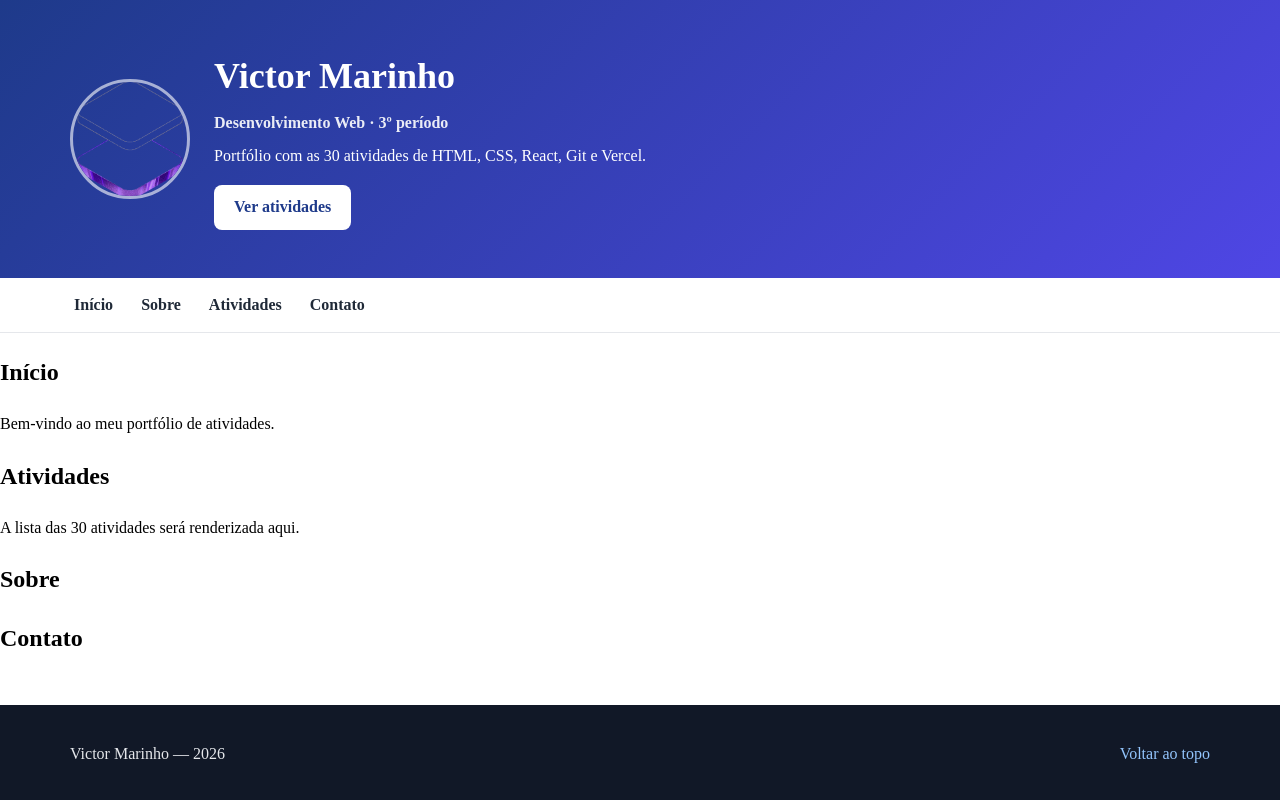
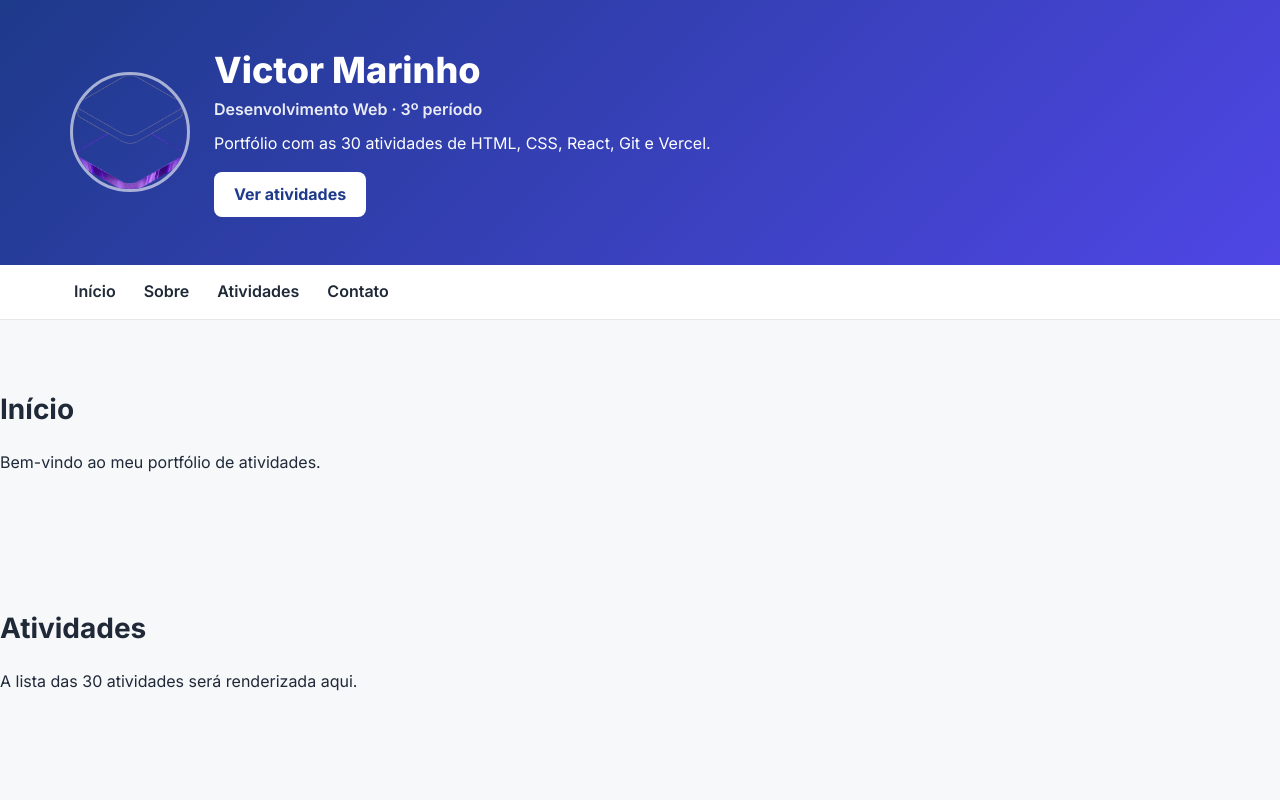
Before and after one commit to Marinho2005/exercicio-faculdade, a React (Vite) app: page / in a window 1280 px wide. Shown: the top 800 px of the page. Built offline with nearby package versions, Linux system fonts and the light colour scheme.

Commit message:
style: definir sistema visual com variaveis CSS

```diff
--- a/index.html
+++ b/index.html
@@ -8,6 +8,12 @@
       name="description"
       content="Portfólio de atividades de desenvolvimento web com HTML, CSS, React, Git e Vercel."
     />
+    <link rel="preconnect" href="https://fonts.googleapis.com" />
+    <link rel="preconnect" href="https://fonts.gstatic.com" crossorigin />
+    <link
+      href="https://fonts.googleapis.com/css2?family=Inter:wght@400;600;700;800&display=swap"
+      rel="stylesheet"
+    />
     <title>Portfólio de Atividades | Desenvolvimento Web</title>
   </head>
   <body>
--- a/src/styles/global.css
+++ b/src/styles/global.css
@@ -1,3 +1,44 @@
+:root {
+  /* Cores */
+  --cor-fundo: #f7f8fa;
+  --cor-superficie: #ffffff;
+  --cor-texto: #1f2937;
+  --cor-texto-suave: #6b7280;
+  --cor-borda: #e5e7eb;
+  --cor-primaria: #2563eb;
+  --cor-primaria-escura: #1d4ed8;
+  --cor-primaria-suave: #dbeafe;
+  --cor-gradiente-1: #1e3a8a;
+  --cor-gradiente-2: #4f46e5;
+  --cor-rodape: #111827;
+  --cor-sucesso: #16a34a;
+  --cor-sucesso-suave: #dcfce7;
+  --cor-atencao: #d97706;
+  --cor-atencao-suave: #fef3c7;
+  --cor-neutro: #9ca3af;
+  --cor-neutro-suave: #f3f4f6;
+
+  /* Espaçamentos */
+  --espaco-1: 0.5rem;
+  --espaco-2: 1rem;
+  --espaco-3: 1.5rem;
+  --espaco-4: 2rem;
+  --espaco-5: 3rem;
+
+  /* Raios e sombras */
+  --raio: 12px;
+  --raio-pequeno: 8px;
+  --sombra: 0 4px 16px rgba(0, 0, 0, 0.08);
+  --sombra-forte: 0 10px 30px rgba(0, 0, 0, 0.14);
+
+  /* Tipografia */
+  --fonte-corpo: 'Inter', system-ui, -apple-system, 'Segoe UI', sans-serif;
+  --tamanho-titulo-grande: 2.25rem;
+  --tamanho-titulo: 1.75rem;
+  --tamanho-titulo-card: 1.1rem;
+  --tamanho-corpo: 1rem;
+}
+
 *,
 *::before,
 *::after {
@@ -11,7 +52,11 @@ html {
 body {
   margin: 0;
   min-height: 100vh;
+  font-family: var(--fonte-corpo);
+  font-size: var(--tamanho-corpo);
   line-height: 1.6;
+  background: var(--cor-fundo);
+  color: var(--cor-texto);
 }
 
 img {
@@ -23,13 +68,34 @@ main {
   display: block;
 }
 
+h1,
+h2,
+h3 {
+  line-height: 1.25;
+  color: var(--cor-texto);
+}
+
+h1 {
+  font-size: var(--tamanho-titulo-grande);
+  font-weight: 800;
+}
+
+h2 {
+  font-size: var(--tamanho-titulo);
+  font-weight: 700;
+}
+
+section {
+  padding: var(--espaco-5) 0;
+}
+
 .container {
   width: min(1140px, 100% - 2rem);
   margin-inline: auto;
 }
 
 .cabecalho {
-  background: linear-gradient(135deg, #1e3a8a 0%, #4f46e5 100%);
+  background: linear-gradient(135deg, var(--cor-gradiente-1) 0%, var(--cor-gradiente-2) 100%);
   color: #ffffff;
   padding: 3rem 0;
 }
@@ -37,7 +103,7 @@ main {
 .cabecalho-conteudo {
   display: flex;
   align-items: center;
-  gap: 1.5rem;
+  gap: var(--espaco-3);
 }
 
 .cabecalho-avatar {
@@ -51,7 +117,7 @@ main {
 
 .cabecalho-texto h1 {
   margin: 0 0 0.25rem 0;
-  font-size: 2.25rem;
+  color: #ffffff;
 }
 
 .cabecalho-curso {
@@ -61,16 +127,16 @@ main {
 }
 
 .cabecalho-descricao {
-  margin: 0 0 1rem 0;
+  margin: 0 0 var(--espaco-2) 0;
   max-width: 60ch;
 }
 
 .botao {
   display: inline-block;
   padding: 0.6rem 1.25rem;
-  border-radius: 8px;
+  border-radius: var(--raio-pequeno);
   background: #ffffff;
-  color: #1e3a8a;
+  color: var(--cor-gradiente-1);
   font-weight: 700;
   text-decoration: none;
 }
@@ -79,8 +145,8 @@ main {
   position: sticky;
   top: 0;
   z-index: 20;
-  background: #ffffff;
-  border-bottom: 1px solid #e5e7eb;
+  background: var(--cor-superficie);
+  border-bottom: 1px solid var(--cor-borda);
 }
 
 .navegacao-lista {
@@ -94,31 +160,31 @@ main {
 .navegacao-lista a {
   display: inline-block;
   padding: 0.9rem 0.25rem;
-  color: #1f2937;
+  color: var(--cor-texto);
   text-decoration: none;
   font-weight: 600;
 }
 
 .navegacao-lista a:hover {
-  color: #2563eb;
+  color: var(--cor-primaria);
 }
 
 :focus-visible {
-  outline: 3px solid #2563eb;
+  outline: 3px solid var(--cor-primaria);
   outline-offset: 2px;
 }
 
 .rodape {
-  background: #111827;
+  background: var(--cor-rodape);
   color: #e5e7eb;
-  margin-top: 3rem;
+  margin-top: var(--espaco-5);
 }
 
 .rodape-conteudo {
   display: flex;
   align-items: center;
   justify-content: space-between;
-  gap: 1rem;
+  gap: var(--espaco-2);
   padding: 1.25rem 0;
 }
 
```
